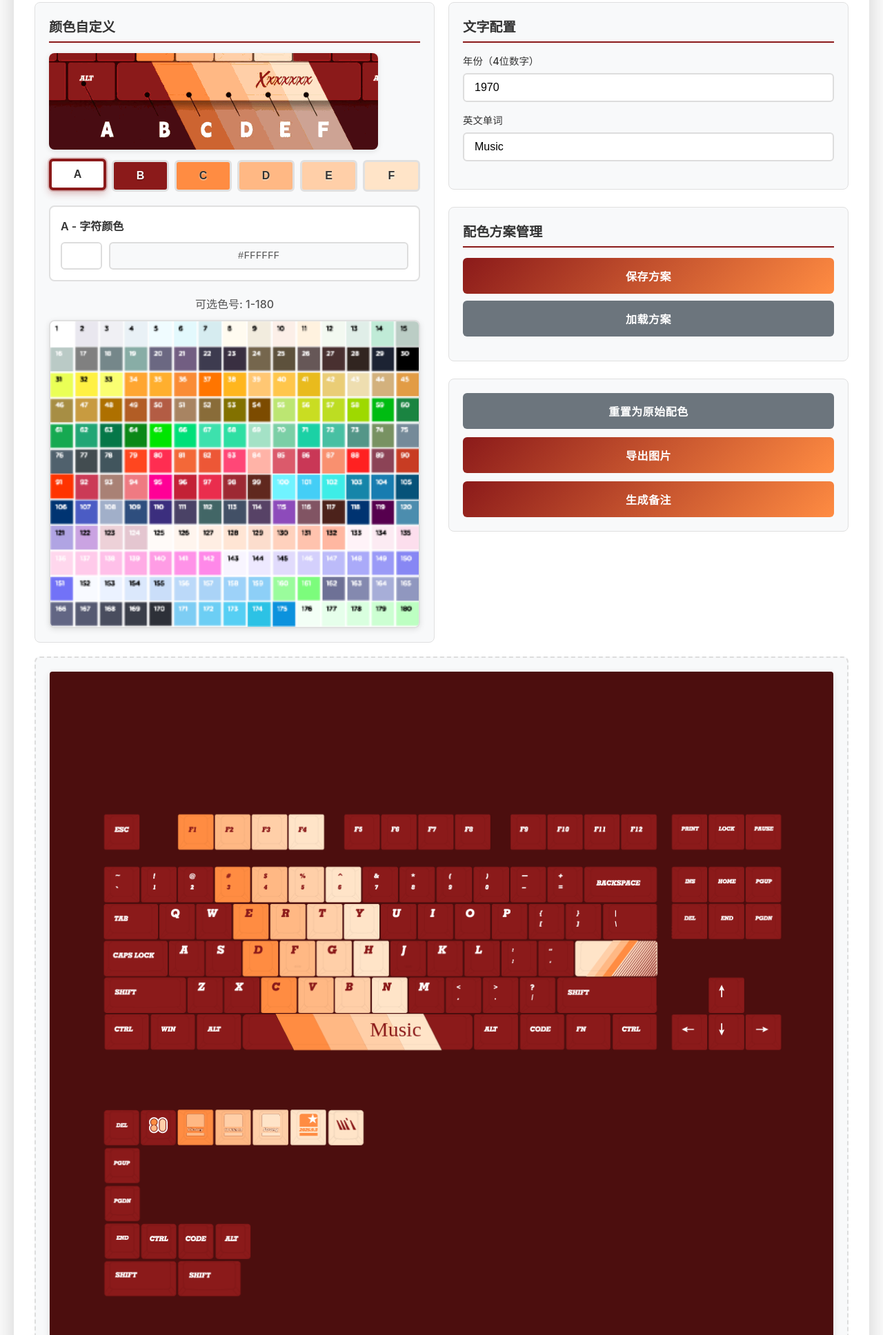
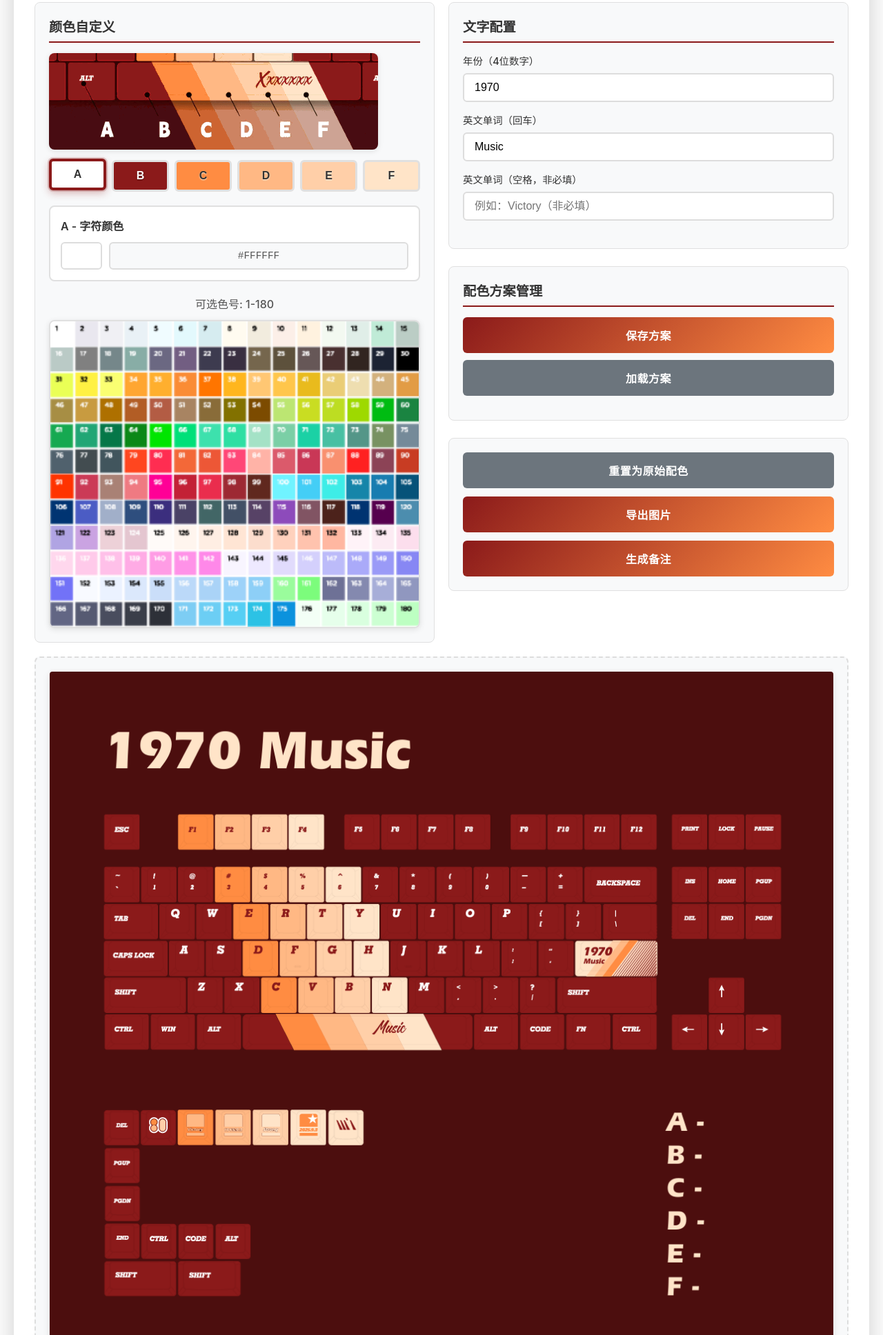
Before and after one commit to glegoo/wukds-custom-keycap-preview, a plain HTML site: page index.html in a window 1280 px wide. Shown: the part 184-2120 px from the top of the page at 69% size. Drawn offline with Linux system fonts and the light colour scheme; a web font is replaced by a local one.

Commit message:
Enhance text configuration in KeycapPreview class by adding optional word space input. Update HTML to include new input field for word space and adjust existing input handling. Modify font loading paths and improve text rendering with letter spacing and skew transformations for better visual output.

```diff
--- a/app.js
+++ b/app.js
@@ -48,7 +48,8 @@ class KeycapPreview {
         // 文字配置
         this.textConfig = {
             year: '1970',
-            word: 'Music'
+            word: 'Music',
+            wordSpace: '' // 英文单词（空格），非必填
         };
 
         // 字体加载状态
@@ -670,15 +671,20 @@ class KeycapPreview {
         if (scheme.textConfig) {
             this.textConfig.year = scheme.textConfig.year || '1970';
             this.textConfig.word = scheme.textConfig.word || 'Music';
+            this.textConfig.wordSpace = scheme.textConfig.wordSpace || '';
 
             // 更新输入框
             const yearInput = document.getElementById('yearInputConfig');
             const wordInput = document.getElementById('wordInputConfig');
+            const wordSpaceInput = document.getElementById('wordSpaceInputConfig');
             if (yearInput) {
                 yearInput.value = this.textConfig.year;
             }
             if (wordInput) {
                 wordInput.value = this.textConfig.word;
+            }
+            if (wordSpaceInput) {
+                wordSpaceInput.value = this.textConfig.wordSpace;
             }
         }
 
@@ -891,15 +897,20 @@ class KeycapPreview {
         // 重置年份和单词为默认值
         this.textConfig.year = '1970';
         this.textConfig.word = 'Music';
+        this.textConfig.wordSpace = '';
 
         // 更新年份和单词输入框
         const yearInput = document.getElementById('yearInputConfig');
         const wordInput = document.getElementById('wordInputConfig');
+        const wordSpaceInput = document.getElementById('wordSpaceInputConfig');
         if (yearInput) {
             yearInput.value = this.textConfig.year;
         }
         if (wordInput) {
             wordInput.value = this.textConfig.word;
+        }
+        if (wordSpaceInput) {
+            wordSpaceInput.value = this.textConfig.wordSpace;
         }
 
         // 更新所有选项卡颜色
@@ -1216,6 +1227,7 @@ class KeycapPreview {
     initTextConfigInputs() {
         const yearInput = document.getElementById('yearInputConfig');
         const wordInput = document.getElementById('wordInputConfig');
+        const wordSpaceInput = document.getElementById('wordSpaceInputConfig');
 
         // 设置初始值
         if (yearInput) {
@@ -1223,6 +1235,9 @@ class KeycapPreview {
         }
         if (wordInput) {
             wordInput.value = this.textConfig.word;
+        }
+        if (wordSpaceInput) {
+            wordSpaceInput.value = this.textConfig.wordSpace || '';
         }
 
         // 年份输入限制为数字
@@ -1250,6 +1265,19 @@ class KeycapPreview {
                 }, 100);
             });
         }
+
+        // 单词（空格）输入限制为字母
+        if (wordSpaceInput) {
+            wordSpaceInput.addEventListener('input', (e) => {
+                e.target.value = e.target.value.replace(/[^A-Za-z]/g, '');
+                this.textConfig.wordSpace = e.target.value;
+                // 防抖更新预览
+                clearTimeout(this.updateTimer);
+                this.updateTimer = setTimeout(() => {
+                    this.updatePreview();
+                }, 100);
+            });
+        }
     }
 
     // 加载字体
@@ -1258,12 +1286,12 @@ class KeycapPreview {
             // 使用document.fonts API加载字体
             const stapelFont = new FontFace(
                 'Stapel Narrow Extra Bold Italic',
-                `url(${encodeURI('assets/fonts/Stapel_Narrow-Extra-Bold-Italic.ttf')})`
+                `url(${encodeURI('assets/fonts/ERASB.TTF')})`
             );
 
             const frestyFont = new FontFace(
                 'Fresty Personal Use Only',
-                `url(${encodeURI('assets/fonts/fresty.ttf')})`
+                `url(${encodeURI('assets/fonts/Riverside.ttf')})`
             );
 
             Promise.all([stapelFont.load(), frestyFont.load()])
@@ -1331,9 +1359,9 @@ class KeycapPreview {
         const originalYearX = 780;
         const originalYearY = 400;
         const originalWord1X = 780;
-        const originalWord1Y = 420;
-        const originalWord2X = 467;
-        const originalWord2Y = 509;
+        const originalWord1Y = 418;
+        const originalWord2X = 470;
+        const originalWord2Y = 510;
 
         // 根据Canvas缩放比例调整坐标
         const yearX = originalYearX * this.canvasScale;
@@ -1344,9 +1372,9 @@ class KeycapPreview {
         const word2Y = originalWord2Y * this.canvasScale;
 
         // 根据Canvas缩放比例调整字号
-        const yearFontSize = 22 * this.canvasScale;
-        const word1FontSize = 14 * this.canvasScale;
-        const word2FontSize = 30 * this.canvasScale;
+        const yearFontSize = 18 * this.canvasScale;
+        const word1FontSize = 11 * this.canvasScale;
+        const word2FontSize = 22 * this.canvasScale;
 
         // 获取元素B的颜色用于文字渲染
         const textColor = this.currentColors.B || CONFIG.originalColors.B;
@@ -1360,7 +1388,7 @@ class KeycapPreview {
             document.fonts.check('30px "Fresty Personal Use Only"') ||
             document.fonts.check('1em "Fresty Personal Use Only"');
 
-        // 绘制年份文字：位置(780, 400)，字体 Stapel_Narrow-Extra-Bold-Italic.ttf，字号20px
+        // 绘制年份文字：位置(780, 400)，字体 ERASB.TTF，字号20px，斜体10度，文字间距-0.4
         if (this.textConfig.year && stapelAvailable) {
             this.ctx.save();
             this.ctx.globalCompositeOperation = 'source-over'; // 确保文字在最上层
@@ -1368,7 +1396,26 @@ class KeycapPreview {
             this.ctx.fillStyle = textColor; // 使用元素B的颜色
             this.ctx.textBaseline = 'top';
             this.ctx.textAlign = 'left';
-            this.ctx.fillText(this.textConfig.year, yearX, yearY);
+
+            // 移动到绘制位置并应用斜体变换（10度）
+            this.ctx.translate(yearX, yearY);
+            const skewX = Math.tan(-10 * Math.PI / 180); // 10度转弧度，计算斜体倾斜值
+            this.ctx.transform(1, 0, skewX, 1, 0, 0);
+
+            // 文字间距-0.4（字体大小的-0.4倍）
+            const letterSpacing = -0.05 * yearFontSize;
+            const yearText = this.textConfig.year;
+            let currentX = 0;
+
+            // 逐个字符绘制，实现文字间距
+            for (let i = 0; i < yearText.length; i++) {
+                const char = yearText[i];
+                this.ctx.fillText(char, currentX, 0);
+                // 计算字符宽度并加上间距
+                const charWidth = this.ctx.measureText(char).width;
+                currentX += charWidth + letterSpacing;
+            }
+
             this.ctx.restore();
         } else if (this.textConfig.year) {
             console.warn('年份文字未绘制：字体未加载或内容为空', {
@@ -1378,7 +1425,7 @@ class KeycapPreview {
             });
         }
 
-        // 绘制单词第一处：位置(780, 415)，字体 Stapel_Narrow-Extra-Bold-Italic.ttf，字号16px，首字母大写
+        // 绘制单词第一处：位置(780, 415)，字体 ERASB.TTF，字号16px，首字母大写，斜体10度
         if (this.textConfig.word && stapelAvailable) {
             const capitalizedWord = this.capitalizeFirstLetter(this.textConfig.word);
             this.ctx.save();
@@ -1387,7 +1434,13 @@ class KeycapPreview {
             this.ctx.fillStyle = textColor; // 使用元素B的颜色
             this.ctx.textBaseline = 'top';
             this.ctx.textAlign = 'left';
-            this.ctx.fillText(capitalizedWord, word1X, word1Y);
+
+            // 移动到绘制位置并应用斜体变换（10度）
+            this.ctx.translate(word1X, word1Y);
+            const skewX = Math.tan(-10 * Math.PI / 180); // 10度转弧度，计算斜体倾斜值
+            this.ctx.transform(1, 0, skewX, 1, 0, 0);
+
+            this.ctx.fillText(capitalizedWord, 0, 0);
             this.ctx.restore();
         } else if (this.textConfig.word) {
             console.warn('单词第一处未绘制：字体未加载或内容为空', {
@@ -1397,10 +1450,15 @@ class KeycapPreview {
             });
         }
 
-        // 绘制单词第二处：位置(467, 509)，字体 fresty Personal Use Only.ttf，字号30px，首字母大写
+        // 绘制单词第二处：位置(467, 509)，字体 Riverside.ttf，字号30px，首字母大写
+        // 优先使用 wordSpace，如果没有则使用 word
         // 即使字体检查失败，也尝试绘制（字体可能已加载但check()有问题）
-        if (this.textConfig.word) {
-            const capitalizedWord = this.capitalizeFirstLetter(this.textConfig.word);
+        const wordToDraw = (this.textConfig.wordSpace && this.textConfig.wordSpace.trim())
+            ? this.textConfig.wordSpace
+            : this.textConfig.word;
+
+        if (wordToDraw) {
+            const capitalizedWord = this.capitalizeFirstLetter(wordToDraw);
             this.ctx.save();
             this.ctx.globalCompositeOperation = 'source-over'; // 确保文字在最上层
             this.ctx.font = `${word2FontSize}px "Fresty Personal Use Only"`;
--- a/index.html
+++ b/index.html
@@ -114,11 +114,20 @@
                 />
               </label>
               <label for="wordInputConfig">
-                <span>英文单词</span>
+                <span>英文单词（回车）</span>
                 <input
                   type="text"
                   id="wordInputConfig"
                   placeholder="例如：Victory"
+                  pattern="[A-Za-z]+"
+                />
+              </label>
+              <label for="wordSpaceInputConfig">
+                <span>英文单词（空格，非必填）</span>
+                <input
+                  type="text"
+                  id="wordSpaceInputConfig"
+                  placeholder="例如：Victory（非必填）"
                   pattern="[A-Za-z]+"
                 />
               </label>
--- a/styles.css
+++ b/styles.css
@@ -1,14 +1,14 @@
 /* 字体定义 */
 @font-face {
   font-family: 'Stapel Narrow Extra Bold Italic';
-  src: url('assets/fonts/Stapel_Narrow-Extra-Bold-Italic.ttf') format('truetype');
+  src: url('assets/fonts/ERASB.TTF') format('truetype');
   font-weight: 800;
   font-style: italic;
 }
 
 @font-face {
   font-family: 'Fresty Personal Use Only';
-  src: url('assets/fonts/fresty.ttf') format('truetype');
+  src: url('assets/fonts/Riverside.ttf') format('truetype');
   font-weight: normal;
   font-style: normal;
 }
```
Also changed, not shown: assets/fonts/ERASB.TTF (added), assets/fonts/Riverside.ttf (added).
